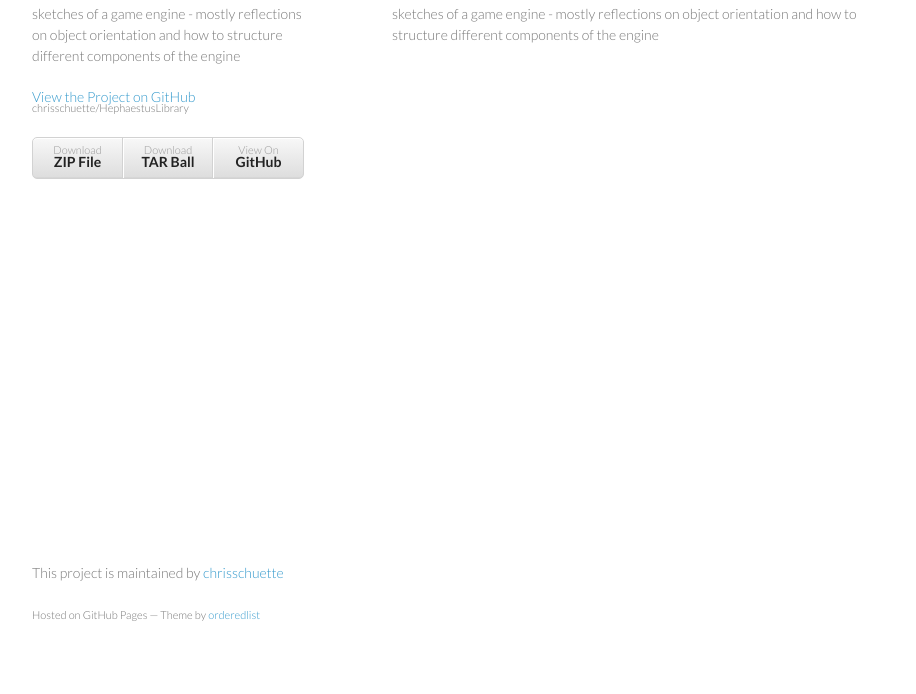
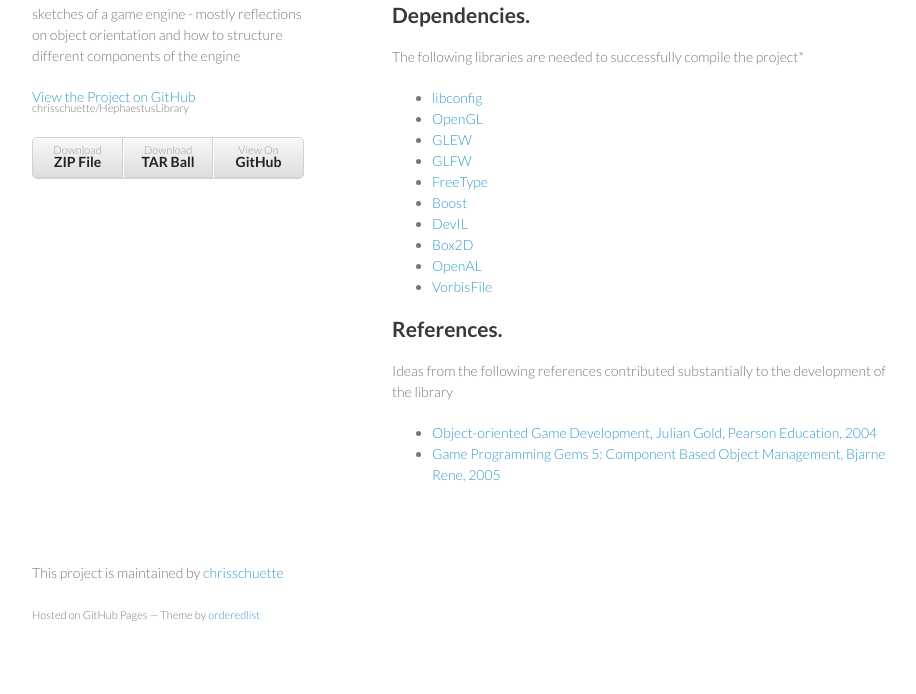
Before and after one commit to chrisschuette/HephaestusLibrary, a plain HTML site: page index.html in a window 1280 px wide. Shown: the part 106-800 px from the top of the page, without its empty margins (178-1094 px from the left). Drawn offline with Linux system fonts and the light colour scheme.

Commit message:
Create gh-pages branch via GitHub

```diff
--- a/index.html
+++ b/index.html
@@ -29,9 +29,33 @@
       </header>
       <section>
         <h1>
-<a name="hephaestuslibrary" class="anchor" href="#hephaestuslibrary"><span class="octicon octicon-link"></span></a>HephaestusLibrary</h1>
+<a name="hephaestus-library" class="anchor" href="#hephaestus-library"><span class="octicon octicon-link"></span></a>Hephaestus Library</h1>
 
-<p>sketches of a game engine - mostly reflections on object orientation and how to structure different components of the engine</p>
+<h2>
+<a name="dependencies" class="anchor" href="#dependencies"><span class="octicon octicon-link"></span></a>Dependencies.</h2>
+
+<p>The following libraries are needed to successfully compile the project*</p>
+
+<ul>
+<li><a href="http://www.hyperrealm.com/libconfig/">libconfig</a></li>
+<li><a href="http://www.opengl.org">OpenGL</a></li>
+<li><a href="http://glew.sourceforge.net/">GLEW</a></li>
+<li><a href="http://www.glfw.org/">GLFW</a></li>
+<li><a href="http://freetype.org/">FreeType</a></li>
+<li><a href="http://www.boost.org/">Boost</a></li>
+<li><a href="http://openil.sourceforge.net/">DevIL</a></li>
+<li><a href="http://box2d.org/">Box2D</a></li>
+<li><a href="http://kcat.strangesoft.net/openal.html">OpenAL</a></li>
+<li><a href="http://www.vorbis.com/">VorbisFile</a></li>
+</ul><h2>
+<a name="references" class="anchor" href="#references"><span class="octicon octicon-link"></span></a>References.</h2>
+
+<p>Ideas from the following references contributed substantially to the development of the library</p>
+
+<ul>
+<li><a href="http://www.openisbn.com/isbn/9780321176608/">Object-oriented Game Development,    Julian Gold, Pearson Education, 2004</a></li>
+<li><a href="http://www.openisbn.com/isbn/9781584503521/">Game Programming Gems 5: Component Based Object Management,  Bjarne Rene, 2005</a></li>
+</ul>
       </section>
       <footer>
         <p>This project is maintained by <a href="https://github.com/chrisschuette">chrisschuette</a></p>
--- a/params.json
+++ b/params.json
@@ -1 +1 @@
-{"name":"Hephaestuslibrary","tagline":"sketches of a game engine - mostly reflections on object orientation and how to structure different components of the engine","body":"HephaestusLibrary\r\n=================\r\n\r\nsketches of a game engine - mostly reflections on object orientation and how to structure different components of the engine\r\n","google":"","note":"Don't delete this file! It's used internally to help with page regeneration."}
+{"name":"Hephaestuslibrary","tagline":"sketches of a game engine - mostly reflections on object orientation and how to structure different components of the engine","body":"Hephaestus Library\r\n==================\r\n\r\n\r\n\r\nDependencies.\r\n-------------\r\nThe following libraries are needed to successfully compile the project*\r\n* [libconfig](http://www.hyperrealm.com/libconfig/)\r\n* [OpenGL](http://www.opengl.org)\r\n* [GLEW](http://glew.sourceforge.net/)\r\n* [GLFW](http://www.glfw.org/)\r\n* [FreeType](http://freetype.org/)\r\n* [Boost](http://www.boost.org/)\r\n* [DevIL](http://openil.sourceforge.net/)\r\n* [Box2D](http://box2d.org/)\r\n* [OpenAL](http://kcat.strangesoft.net/openal.html)\r\n* [VorbisFile](http://www.vorbis.com/)\r\n\r\n\r\nReferences.\r\n-----------\r\nIdeas from the following references contributed substantially to the development of the library\r\n\r\n* [Object-oriented Game Development, \tJulian Gold, Pearson Education, 2004](http://www.openisbn.com/isbn/9780321176608/)\r\n* [Game Programming Gems 5: Component Based Object Management, \tBjarne Rene, 2005](http://www.openisbn.com/isbn/9781584503521/)\r\n","google":"","note":"Don't delete this file! It's used internally to help with page regeneration."}
```
